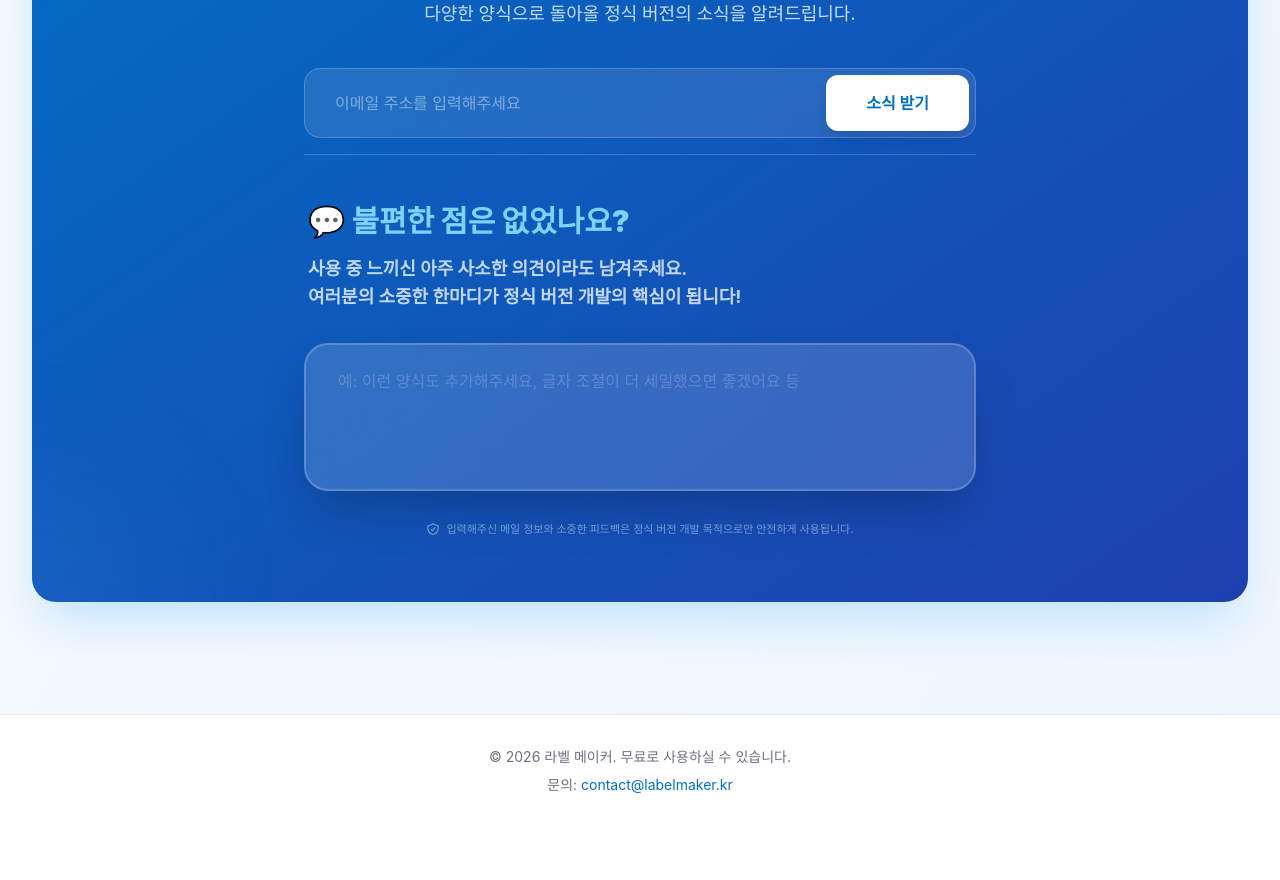
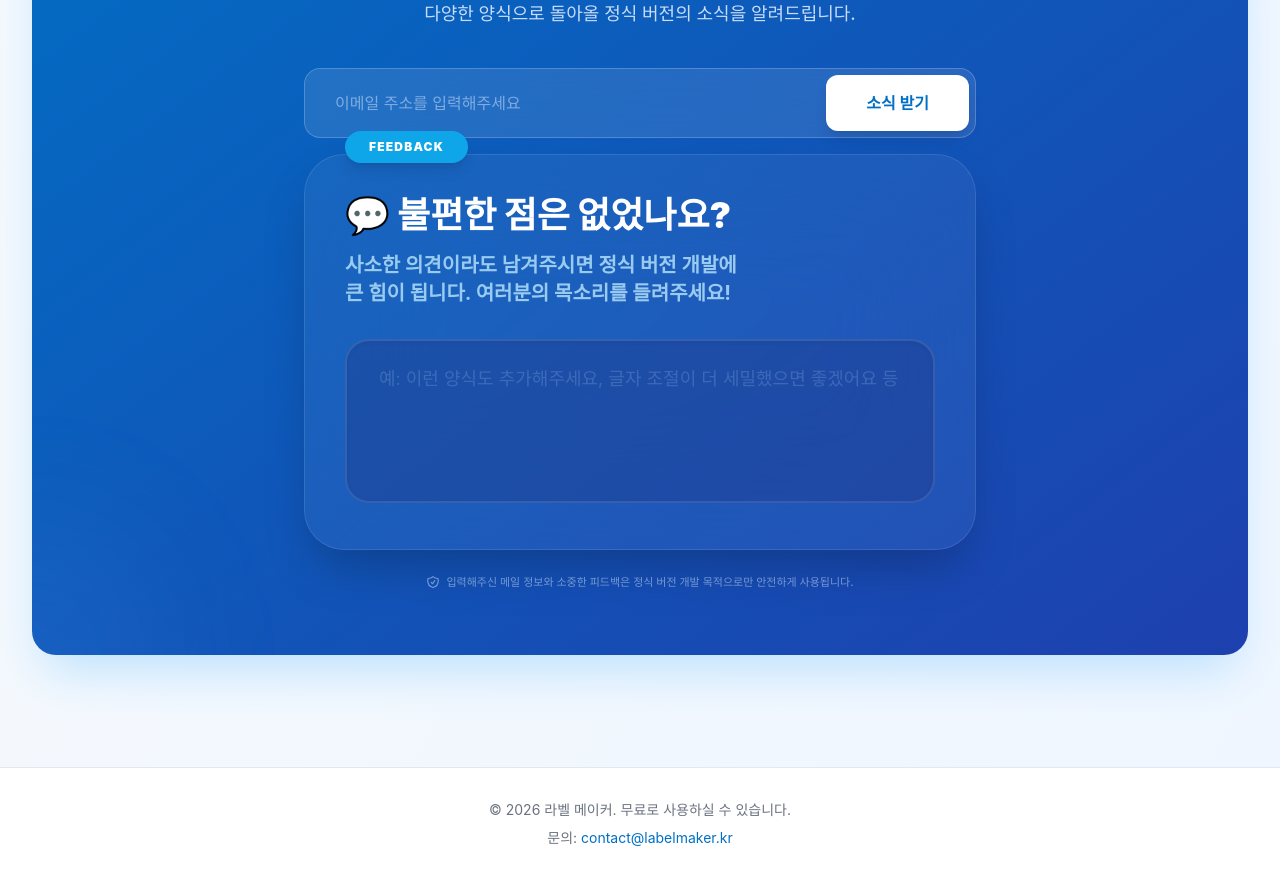
Before and after one commit to roddbstn/label_maker, a Next.js app: page / in a window 1280 px wide. Shown: the part 1680-2560 px from the top of the page. Before the commit the page ends 2507 px from the top, so only its background shows below. Built offline with nearby package versions, Linux system fonts and the light colour scheme.

Commit message:
style: enhance feedback section with premium card design and larger font

```diff
--- a/src/app/page.tsx
+++ b/src/app/page.tsx
@@ -150,19 +150,25 @@ export default function Home() {
                                 </button>
                             </div>
 
-                            <div className="text-left mt-20 pt-12 border-t border-white/20">
-                                <label className="block text-2xl sm:text-3xl font-black text-sky-300 mb-4 ml-1">
+                            <div className="text-left mt-24 flex flex-col gap-8">
+                                <div className="p-8 sm:p-10 bg-white/5 backdrop-blur-3xl border border-white/10 rounded-[2.5rem] shadow-2xl relative">
+                                    <div className="absolute -top-6 left-10 px-6 py-2 bg-sky-500 text-white text-xs font-black tracking-widest rounded-full shadow-lg">
+                                        FEEDBACK
+                                    </div>
+
+                                    <label className="block text-3xl sm:text-4xl font-black text-white mb-4 leading-tight">
                                         💬 불편한 점은 없었나요?
                                     </label>
-                                <p className="text-blue-50/80 mb-8 ml-1 text-base sm:text-lg font-bold leading-relaxed">
-                                    사용 중 느끼신 아주 사소한 의견이라도 남겨주세요.<br className="hidden sm:block" />
-                                    여러분의 소중한 한마디가 정식 버전 개발의 핵심이 됩니다!
+                                    <p className="text-sky-200/80 mb-8 text-base sm:text-xl font-bold leading-relaxed max-w-xl">
+                                        사소한 의견이라도 남겨주시면 정식 버전 개발에<br className="hidden sm:block" /> 큰 힘이 됩니다. 여러분의 목소리를 들려주세요!
                                     </p>
+
                                     <textarea
                                         placeholder="예: 이런 양식도 추가해주세요, 글자 조절이 더 세밀했으면 좋겠어요 등"
                                         rows={4}
-                                    className="w-full px-8 py-6 rounded-3xl bg-white/15 border-2 border-white/20 text-white placeholder:text-white/20 focus:outline-none focus:ring-4 focus:ring-sky-400/30 backdrop-blur-2xl transition-all resize-none shadow-2xl"
+                                        className="w-full px-8 py-6 text-lg rounded-3xl bg-blue-900/40 border-2 border-white/10 text-white placeholder:text-blue-200/20 focus:outline-none focus:ring-4 focus:ring-sky-400/30 transition-all resize-none shadow-inner"
                                     />
+                                </div>
                             </div>
                         </form>
                         <p className="mt-6 text-[11px] text-blue-200/60 flex items-center justify-center gap-1.5 font-medium">
```
Lines whose indentation alone changed are shown as unchanged.
